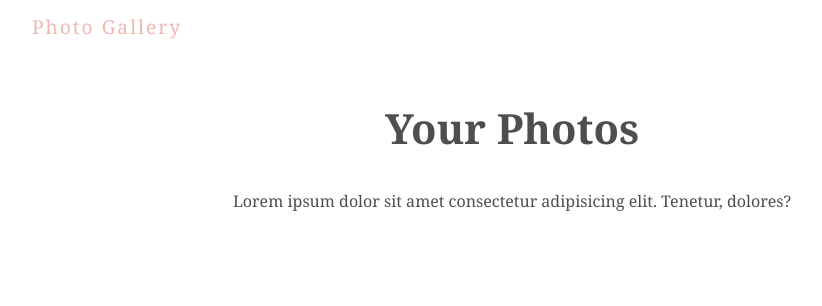
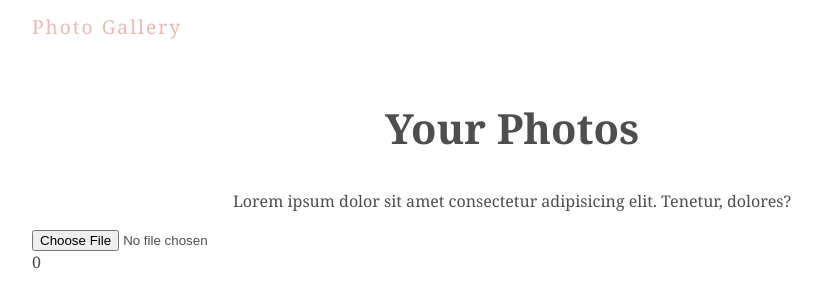
Before and after one commit to bajra-manandhar17/photo-gallery-firebase, a React (Create React App) app: page / in a window 1280 px wide. Shown: the top 306 px of the page, without its empty margins (128-950 px from the left). Built offline with nearby package versions, Linux system fonts and the light colour scheme.

Commit message:
Imported UploadForm from Components

```diff
--- a/src/App.js
+++ b/src/App.js
@@ -1,10 +1,12 @@
 import React from 'react'
 import Title from './components/Title'
+import UploadForm from './components/UploadForm'
 
 function App() {
   return (
     <div className='App'>
       <Title />
+      <UploadForm />
     </div>
   )
 }
```
